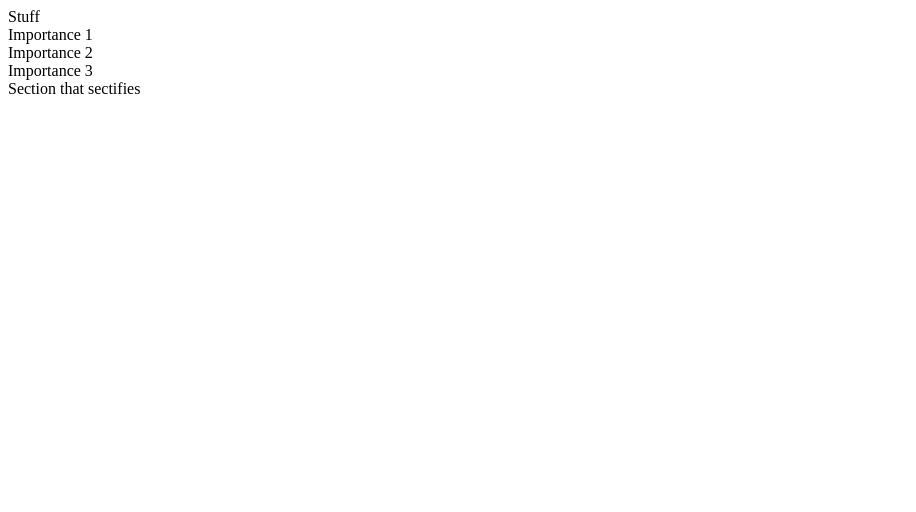
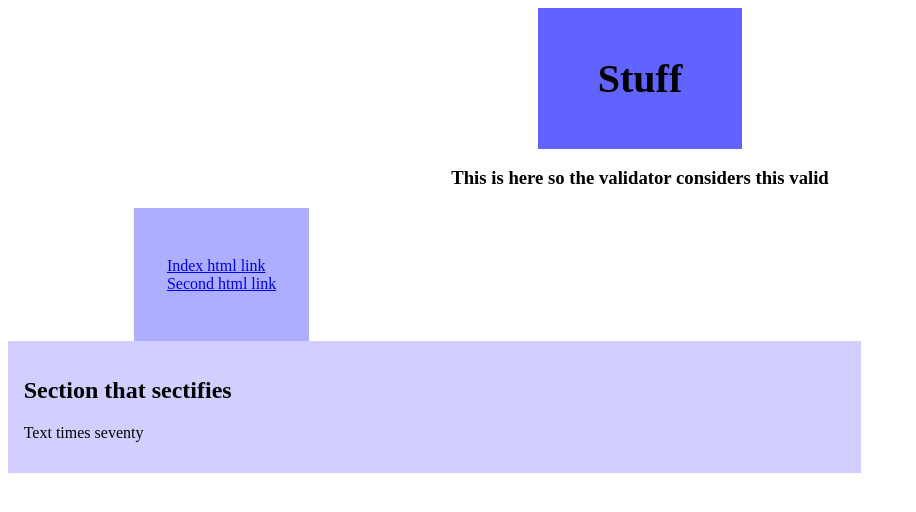
Before and after one commit to JDeiTwo/Verkkosivu, a plain HTML site: page Site to change it all.html in a window 1280 px wide. Shown: the whole page, without its empty margins (0-916 px from the left). Drawn offline with Linux system fonts and the light colour scheme.

Commit message:
very many changes

```diff
--- a/Site to change it all.html
+++ b/Site to change it all.html
@@ -1,35 +1,44 @@
 <!DOCTYPE HTML>
 
-<html lang="eng">
+<html lang="en">
 
 	<head>
 
 		<meta charset="utf-8"/>
 		<title>Revolution</title>
+		<link rel="stylesheet" href="css/tyyli2.css">
 
 	</head>
 
 	<body>
 
-		<div>
+		<header id="div1">
 
-			<header>Stuff</header>
+			<h1>Stuff</h1>
 
-		</div>
+		</header>
 
-		<div>
+		<section>
+		<h3>This is here so the validator considers this valid</h3>
+		<nav>
 
-			<nav>Importance 1</nav>
-			<nav>Importance 2</nav>
-			<nav>Importance 3</nav>
+			<ul>
+				<li><a href="https://jdeitwo.github.io/Verkkosivu/">Index html link</a></li>
+				<li><a href="https://jdeitwo.github.io/Verkkosivu/second.html">Second html link</a></li>
+			</ul>
 
-		</div>
+		</nav>
 
-		<div>
 
-			<section>Section that sectifies</section>
+		<article>
 
-		</div>
+			<h2>Section that sectifies</h2>
+			<p>Text times seventy</p>
+
+		</article>
+
+
+		</section>
 
 	</body>
 
--- /dev/null
+++ b/css/tyyli2.css
@@ -0,0 +1,39 @@
+#div1 {background-color: #6163ff;
+	   padding: 20px;
+	   text-align: center;
+	   font-size: 20px;
+	   width: 13%;
+	   margin-left: auto;
+	   margin-right: auto;
+}
+
+body {color: black;
+}
+
+nav ul {
+  list-style-type: none;
+  padding: 0;
+}
+
+article {
+  float: left;
+  width: 65%;
+  background-color: #d2ceff;
+  text-align: left;
+  padding: 15.7px;
+  margin-right: 10%;
+}
+
+nav {
+  float: left;
+  background: #adaeff;
+  padding: 32.5px;
+  margin-left: 10%;
+}
+
+section {
+	margin: auto;
+}
+
+h3 {text-align: center;
+}
```
Also changed, not shown: index.html (+4 -1 lines), second.html (+2 -1 lines), Validation/C valid S S.png (added), Validation/CSS Validator daet.png (deleted), Validation/HTML Secondary validated.png (deleted), Validation/INDEX Html validation validated.png (deleted), Validation/VALID.png (added).
